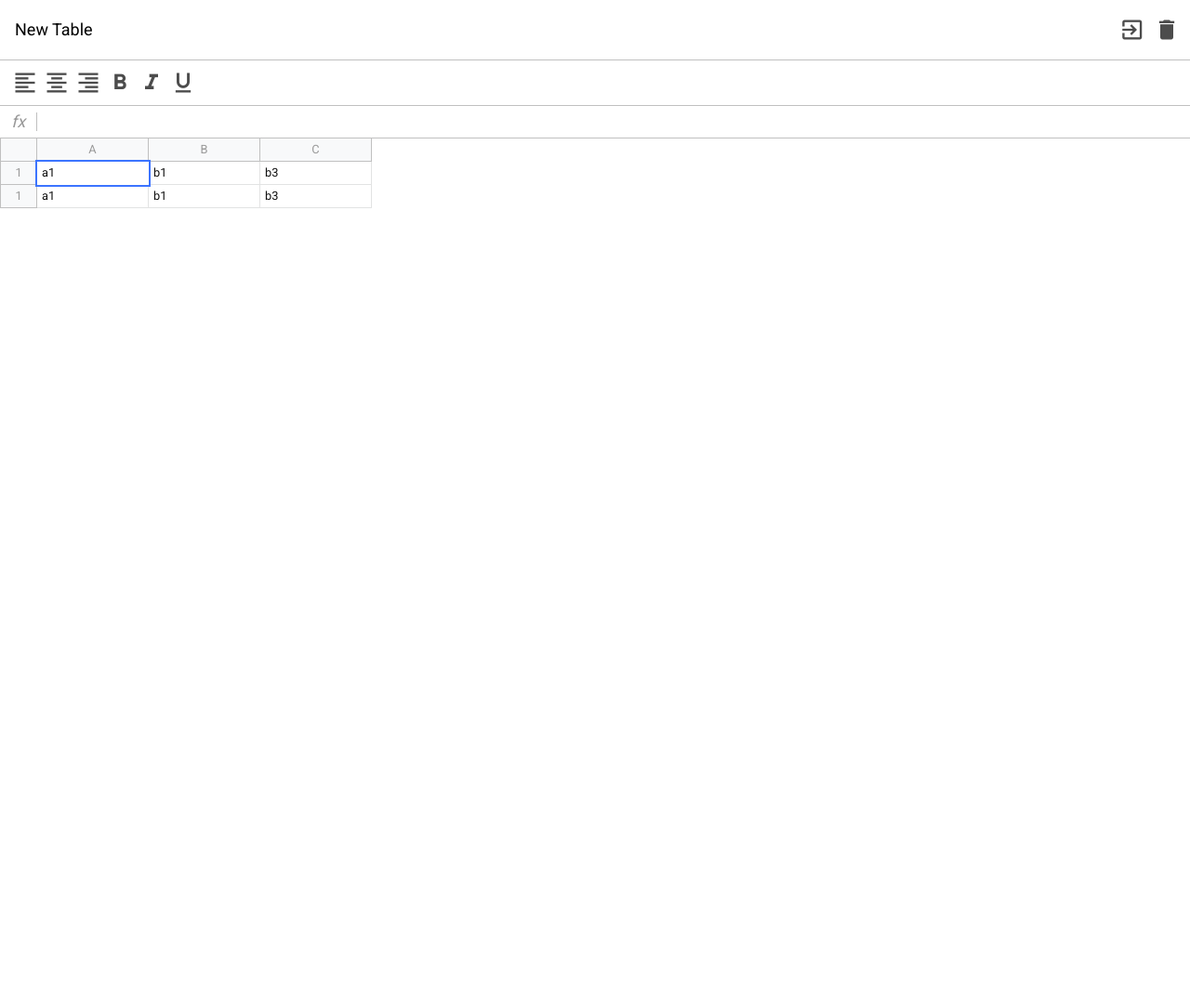
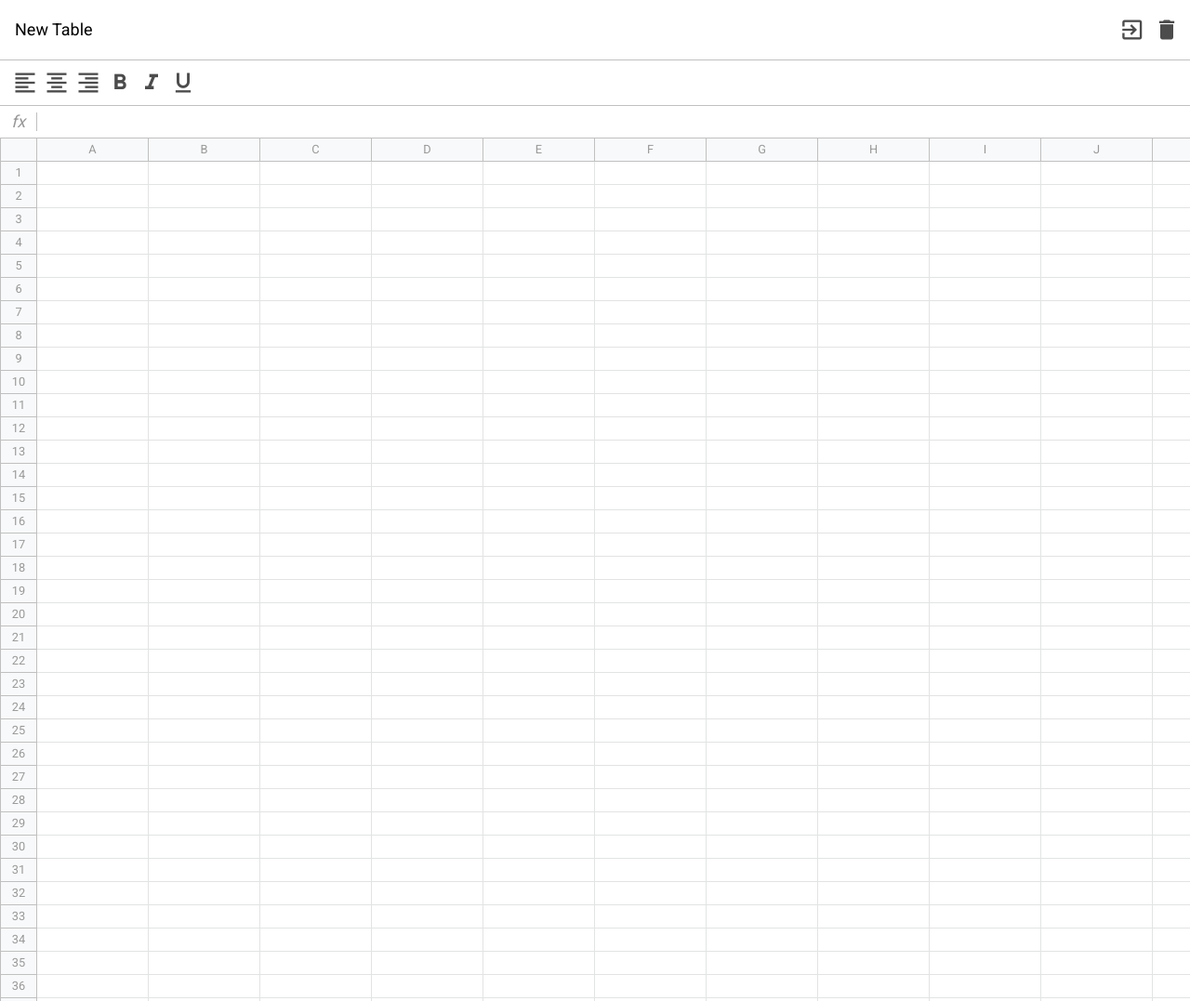
Before and after one commit to daniel-bevziuc/pure-excel, a website built with webpack: page src/index.html in a window 1280 px wide. Shown: the top 1077 px of the page at 93% size. Before the commit the page ends 800 px from the top, so only its background shows below. Built offline with nearby package versions, Linux system fonts and the light colour scheme.

Commit message:
Finish base framework functional

```diff
--- a/src/components/excel/Excel.js
+++ b/src/components/excel/Excel.js
@@ -9,11 +9,17 @@ export class Excel {
     getRoot() {
         const $root = $.create('div', 'excel')
 
-        this.components.forEach(Component => {
+        this.components = this.components.map(Component => {
             const $el = $.create('div', Component.className)
             const component = new Component($el)
+            // DEBUG
+            if (component.name) {
+                window['c' + component.name] = component
+            }
+
             $el.html(component.toHTML())
             $root.append($el)
+            return component
         })
 
         return $root
@@ -21,5 +27,6 @@ export class Excel {
 
     render() {
         this.$el.append(this.getRoot())
+        this.components.forEach(component => component.init())
     }
 }
--- a/src/components/formula/Formula.js
+++ b/src/components/formula/Formula.js
@@ -2,6 +2,13 @@ import {ExcelComponent} from '@core/ExcelComponent'
 
 export class Formula extends ExcelComponent {
     static className = 'excel__formula'
+
+    constructor($root) {
+        super($root, {
+            name: 'Formula',
+            listeners: ['input', 'click']
+        })
+    }
 
     toHTML() {
         return `
@@ -11,4 +18,12 @@ export class Formula extends ExcelComponent {
             spellcheck="false"></div>
         `
     }
+
+    onInput(event) {
+        console.log(event.target.textContent.trim())
+    }
+
+    onClick() {
+        console.log('MK')
+    }
 }
--- a/src/components/table/Table.js
+++ b/src/components/table/Table.js
@@ -1,48 +1,10 @@
-import {ExcelComponent} from '@core/ExcelComponent'
+import { ExcelComponent } from '@core/ExcelComponent'
+import { createTable } from '@/components/table/table.template'
 
 export class Table extends ExcelComponent {
     static className = 'excel__table'
 
     toHTML() {
-        return `
-            <div class="row">
-                <div class="row-info">
-
-                </div>
-                <div class="row-data">
-                    <div class="column">
-                        A
-                    </div>
-                    <div class="column">
-                        B
-                    </div>
-                    <div class="column">
-                        C
-                    </div>
-                </div>
-            </div>
-
-            <div class="row">
-                <div class="row-info">
-                    1
-                </div>
-                <div class="row-data">
-                    <div class="cell selected">a1</div>
-                    <div class="cell">b1</div>
-                    <div class="cell">b3</div>
-                </div>
-            </div>
-
-            <div class="row">
-                <div class="row-info">
-                    1
-                </div>
-                <div class="row-data">
-                    <div class="cell">a1</div>
-                    <div class="cell">b1</div>
-                    <div class="cell">b3</div>
-                </div>
-            </div>
-        `
+        return createTable(1000)
     }
 }
--- /dev/null
+++ b/src/components/table/table.template.js
@@ -0,0 +1,53 @@
+const CODES = {
+    A: 65,
+    Z: 90
+}
+
+function toCell() {
+    return `
+        <div class="cell" contenteditable></div>
+    `
+}
+
+function toColumn(col) {
+    return `
+        <div class="column">${col}</div>
+    `
+}
+
+function createRow(index, content) {
+    return `
+        <div class="row">
+            <div class="row-info">${index ? index : ''}</div>
+            <div class="row-data">${content}</div>
+         </div>
+    `
+}
+
+function toChar(_, index) {
+    return String.fromCharCode(CODES.A + index)
+}
+
+export function createTable(rowsCount = 15) {
+    const colsCount = CODES.Z - CODES.A + 1
+    const rows = []
+
+    const cols = new Array(colsCount)
+        .fill('')
+        .map(toChar)
+        .map(el => toColumn(el))
+        .join('')
+
+    rows.push(createRow(null, cols))
+
+    for (let i = 0; i < rowsCount; i++) {
+        const cells = new Array(colsCount)
+            .fill('')
+            .map(toCell)
+            .join('')
+
+        rows.push(createRow(i + 1, cells))
+    }
+
+    return rows.join('')
+}
--- a/src/components/toolbar/Toolbar.js
+++ b/src/components/toolbar/Toolbar.js
@@ -1,6 +1,12 @@
 import {ExcelComponent} from '@core/ExcelComponent'
 
 export class Toolbar extends ExcelComponent {
+    constructor($root) {
+        super($root, {
+            name: 'Toolbar',
+            listeners: ['click']
+        })
+    }
     static className = 'excel__toolbar'
 
     toHTML() {
@@ -25,4 +31,8 @@ export class Toolbar extends ExcelComponent {
             </div>
         `
     }
+
+    onClick(event) {
+        console.log(event.target)
+    }
 }
--- a/src/core/DomListener.js
+++ b/src/core/DomListener.js
@@ -1,9 +1,40 @@
+import { capitalize } from '@core/utils'
+
 export class DomListener {
-    constructor($root) {
+    constructor($root, listeners = []) {
         if (!$root) {
             throw new Error(`No $root provided for DomListener!`)
         }
 
         this.$root = $root
+        this.listeners = listeners
+    }
+
+    initDomListeners() {
+       this.listeners.forEach(listener => {
+           const method = getMethodName(listener)
+           const name = this.name || ''
+
+           if (!this[method]) {
+               throw new Error(`
+                Method ${method} is not implemeted in ${name} Component
+               `)
+           }
+
+           this[method] = this[method].bind(this)
+           this.$root.on(listener, this[method])
+       })
+    }
+
+    removeDomListeners() {
+        this.listeners.forEach(listener => {
+            const method = getMethodName(listener)
+            this.$root.off(listener, this[method])
+        })
     }
 }
+
+// Inpot => onInput
+function getMethodName(eventName) {
+    return 'on' + capitalize(eventName)
+}
--- a/src/core/ExcelComponent.js
+++ b/src/core/ExcelComponent.js
@@ -1,8 +1,21 @@
 import { DomListener } from '@core/DomListener'
 
 export class ExcelComponent extends DomListener {
+    constructor($root, options = {}) {
+        super($root, options.listeners)
+        this.name = options.name || ''
+    }
+
     // Return template component
     toHTML() {
         return ''
     }
+
+    init() {
+        this.initDomListeners()
+    }
+
+    destroy() {
+        this.removeDomListeners()
+    }
 }
--- a/src/core/dom.js
+++ b/src/core/dom.js
@@ -18,8 +18,12 @@ class Dom {
         return this
     }
 
-    on() {
+    on(eventType, callback) {
+        this.$el.addEventListener(eventType, callback)
+    }
 
+    off(eventType, callback) {
+        this.$el.removeEventListener(eventType, callback)
     }
 
     append(node) {
--- /dev/null
+++ b/src/core/utils.js
@@ -0,0 +1,6 @@
+export function capitalize(string) {
+    if (typeof string !== 'string') {
+        return ''
+    }
+    return string.charAt(0).toUpperCase() + string.slice(1)
+}
--- a/src/scss/_mixins.scss
+++ b/src/scss/_mixins.scss
@@ -1,5 +1,5 @@
 @mixin button($color: green) {
-  height: 24px;
+  height: 33px;
   min-width: 24px;
   padding: 3px;
   text-align: center;
@@ -13,7 +13,7 @@
   }
 
   &:hover {
-    color: #999999;
+    background: #eee;
     cursor: pointer;
   }
 
```
